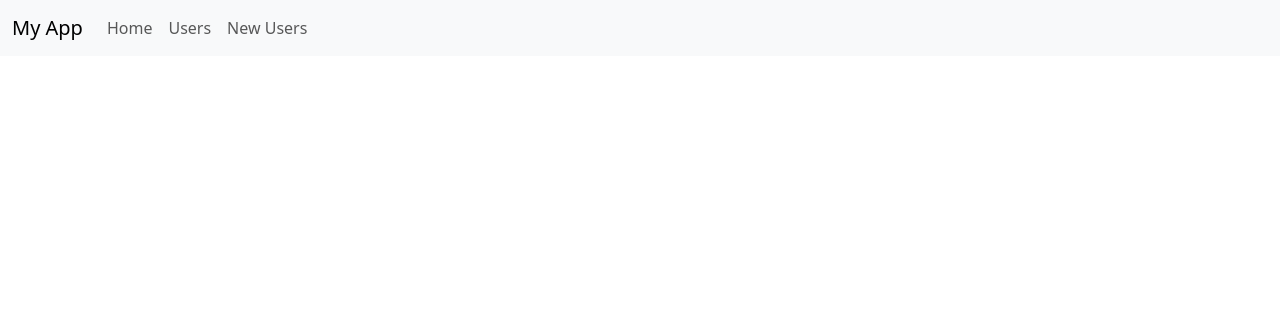
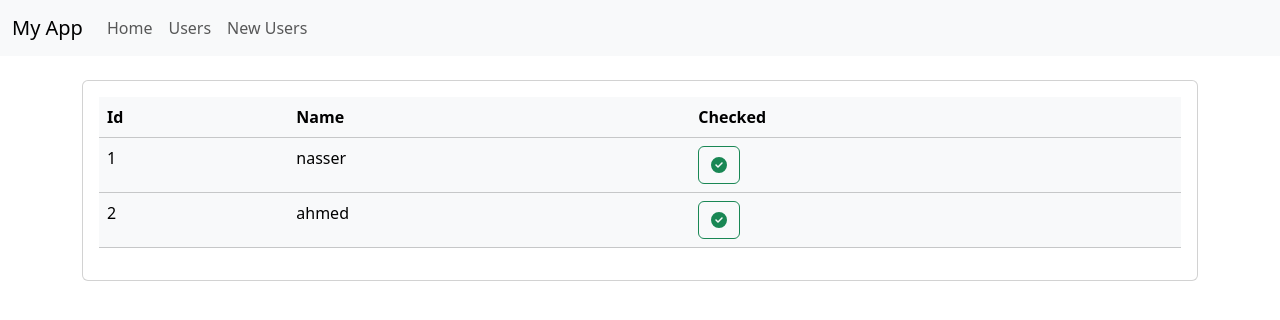
Before and after one commit to maatoub/CRUD-app-reactJS, a React (Create React App) app: page /users in a window 1280 px wide. Shown: the top 320 px of the page. Built offline with nearby package versions, Linux system fonts and the light colour scheme.

Commit message:
committed

```diff
--- a/package.json
+++ b/package.json
@@ -3,6 +3,9 @@
   "version": "0.1.0",
   "private": true,
   "dependencies": {
+    "@fortawesome/fontawesome-svg-core": "^6.4.2",
+    "@fortawesome/free-solid-svg-icons": "^6.4.2",
+    "@fortawesome/react-fontawesome": "^0.2.0",
     "@testing-library/jest-dom": "^5.17.0",
     "@testing-library/react": "^13.4.0",
     "@testing-library/user-event": "^13.5.0",
--- a/src/components/NavBar.js
+++ b/src/components/NavBar.js
@@ -3,11 +3,13 @@ import "bootstrap/dist/css/bootstrap.min.css";
 import { Link } from "react-router-dom";
 const NavBar = () => {
   return (
-    <nav class="navbar navbar-expand-lg navbar-light bg-light">
-      <div class="container-fluid">
-        <a class="navbar-brand">My App</a>
+    <nav className="navbar navbar-expand-lg navbar-light bg-light">
+      <div className="container-fluid">
+        <Link className="navbar-brand" to={"/"}>
+          My App
+        </Link>
         <button
-          class="navbar-toggler"
+          className="navbar-toggler"
           type="button"
           data-bs-toggle="collapse"
           data-bs-target="#navbarNavAltMarkup"
@@ -15,10 +17,10 @@ const NavBar = () => {
           aria-expanded="false"
           aria-label="Toggle navigation"
         >
-          <span class="navbar-toggler-icon"></span>
+          <span className="navbar-toggler-icon"></span>
         </button>
-        <div class="collapse navbar-collapse" id="navbarNavAltMarkup">
-          <div class="navbar-nav">
+        <div className="collapse navbar-collapse" id="navbarNavAltMarkup">
+          <div className="navbar-nav">
             <Link className="nav-link" to={"/"}>
               Home
             </Link>
--- a/src/index.js
+++ b/src/index.js
@@ -11,7 +11,4 @@ root.render(
   </React.StrictMode>
 );
 
-// If you want to start measuring performance in your app, pass a function
-// to log results (for example: reportWebVitals(console.log))
-// or send to an analytics endpoint. Learn more: https://bit.ly/CRA-vitals
 reportWebVitals();
--- a/src/pages/Home.js
+++ b/src/pages/Home.js
@@ -6,10 +6,10 @@ const Home = () => {
     <>
       <NavBar />
       <div className="container mt-4">
-        <div class="card">
-          <div class="card-body">
-            <h4 class="card-title">Title</h4>
-            <p class="card-text">Text</p>
+        <div className="card">
+          <div className="card-body">
+            <h4 className="card-title">Title</h4>
+            <p className="card-text">Text</p>
           </div>
         </div>
       </div>
--- a/src/pages/NewUsers.js
+++ b/src/pages/NewUsers.js
@@ -3,9 +3,9 @@ import NavBar from '../components/NavBar'
 
 const NewUsers = () => {
   return (
-    <div>
+    <>
       <NavBar/>
-    </div>
+    </>
   )
 }
 
--- a/src/pages/Users.js
+++ b/src/pages/Users.js
@@ -1,12 +1,56 @@
-import React from 'react'
-import NavBar from '../components/NavBar'
+import React, { useState } from "react";
+import NavBar from "../components/NavBar";
+import { FontAwesomeIcon } from "@fortawesome/react-fontawesome";
+import { faCheckCircle } from "@fortawesome/free-solid-svg-icons";
 
 const Users = () => {
+  const [users, setUsers] = useState([
+    {
+      id: 1,
+      name: "nasser",
+      checked: false,
+    },
+    {
+      id: 2,
+      name: "ahmed",
+      checked: true,
+    },
+  ]);
   return (
-    <div>
-      <NavBar/>
-    </div>
-  )
-}
+    <>
+      <NavBar />
+      <div className="container">
+        <div className="card text-start mt-4">
+          <div className="card-body">
+            <div className="table-responsive-lg bg-info">
+              <table className="table table-light">
+                <thead>
+                  <tr>
+                    <th scope="col">Id</th>
+                    <th scope="col">Name</th>
+                    <th scope="col">Checked</th>
+                  </tr>
+                </thead>
+                <tbody>
+                  {users.map((user) => (
+                    <tr className="">
+                      <td>{user.id}</td>
+                      <td>{user.name}</td>
+                      <td>
+                        <button className="btn btn-outline-success">
+                          <FontAwesomeIcon icon={faCheckCircle} />
+                        </button>
+                      </td>
+                    </tr>
+                  ))}
+                </tbody>
+              </table>
+            </div>
+          </div>
+        </div>
+      </div>
+    </>
+  );
+};
 
-export default Users
+export default Users;
```
Also changed, not shown: 1 other file (tests, documents, lock files or other folders).
